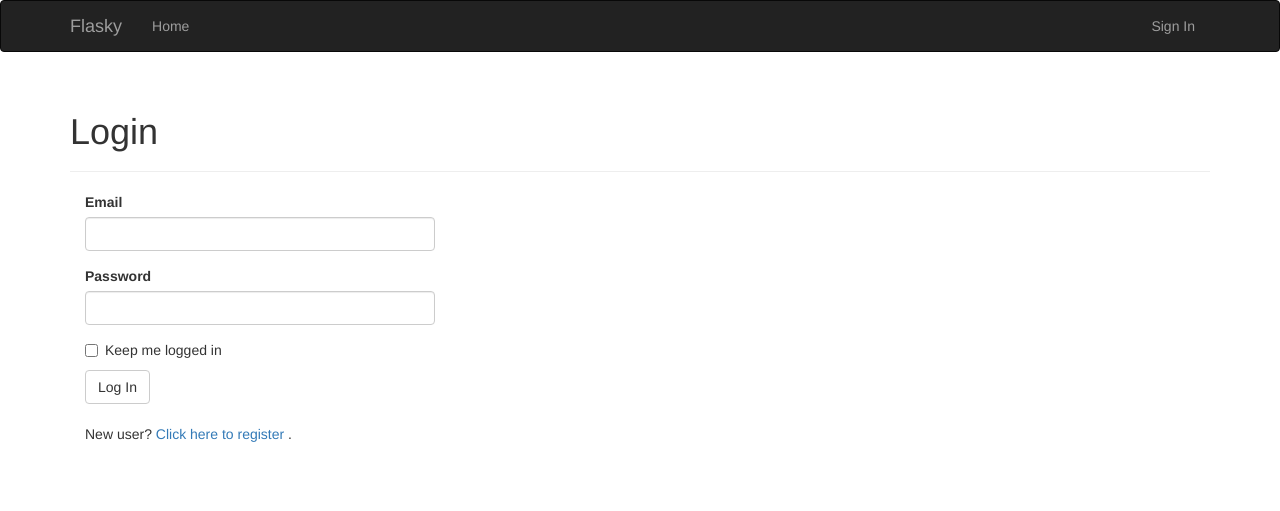
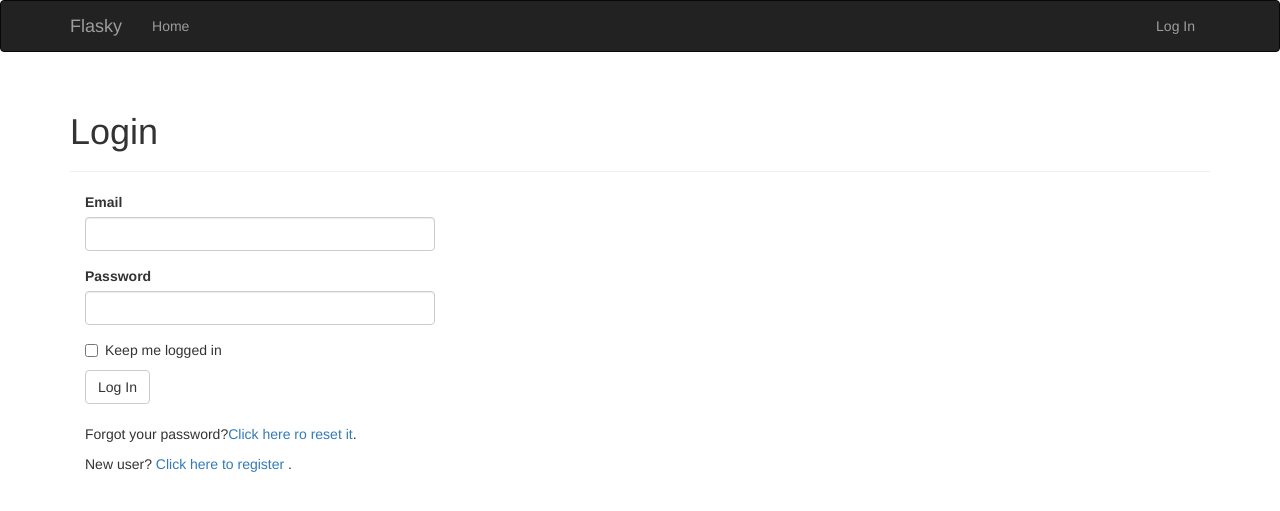
Before and after one commit to zheng-zy/flask_app, a Flask app: page /auth/login in a window 1280 px wide. Shown: the top 511 px of the page. Run offline with Flask 2, Linux system fonts and the light colour scheme; some libraries are stand-ins or nearby versions.

Commit message:
add:重设密码功能

```diff
--- a/app/auth/forms.py
+++ b/app/auth/forms.py
@@ -35,3 +35,28 @@ class RegistrationForm(Form):
     def validate_username(self, field):
         if User.query.filter_by(username=field.data).first():
             raise ValidationError('Username already in use')
+
+
+class ChangePasswordForm(Form):
+    old_password = PasswordField('Old password', validators=[DataRequired()])
+    password = PasswordField('New password',
+                             validators=[DataRequired(), EqualTo('password2', message='Passwords must match')])
+    password2 = PasswordField('Confirm new password', validators=[DataRequired()])
+    submit = SubmitField('Update Password')
+
+
+class ResetPasswordRequestForm(Form):
+    email = StringField('Email', validators=[DataRequired(), Length(1, 64), Email()])
+    submit = SubmitField('Reset Password')
+
+
+class ResetPasswordForm(Form):
+    email = StringField('Email', validators=[DataRequired(), Length(1, 64), Email()])
+    password = PasswordField('New Password',
+                             validators=[DataRequired(), EqualTo('password2', message='Password must match')])
+    password2 = PasswordField('Confirm new password', validators=[DataRequired()])
+    submit = SubmitField('Reset Password')
+
+    def validate_email(self, field):
+        if User.query.filter_by(email=field.data).first() is None:
+            raise ValidationError('Unknown email address.')
--- a/app/auth/views.py
+++ b/app/auth/views.py
@@ -2,7 +2,7 @@ from flask import render_template, redirect, request, url_for, flash
 from flask_login import login_user, logout_user, login_required, current_user
 
 from . import auth
-from .forms import LoginForm, RegistrationForm
+from .forms import LoginForm, RegistrationForm, ChangePasswordForm, ResetPasswordRequestForm, ResetPasswordForm
 from .. import db
 from ..email import send_email
 from ..models import User
@@ -78,3 +78,53 @@ def resend_confirmation():
     send_email(current_user.email, 'Confirm Your Account', 'auth/email/confirm', user=current_user, token=token)
     flash('A new confirmation email has been sent to you by email.')
     return redirect(url_for('main.index'))
+
+
+@auth.route('/change_password', methods=['GET', 'POST'])
+@login_required
+def change_password():
+    form = ChangePasswordForm()
+    if form.validate_on_submit():
+        if current_user.verify_password(form.old_password.data):
+            current_user.password = form.password.data
+            db.session.add(current_user)
+            flash('Your password has been update.')
+            return redirect(url_for('main.index'))
+        else:
+            flash('Invalid password.')
+    return render_template("auth/change_password.html", form=form)
+
+
+@auth.route('/reset', methods=['GET', 'POST'])
+def password_reset_request():
+    if not current_user.is_anonymous:
+        return redirect(url_for('main.index'))
+    form = ResetPasswordRequestForm()
+    if form.validate_on_submit():
+        user = User.query.filter_by(email=form.email.data).first()
+        if user:
+            token = user.generate_reset_token()
+            send_email(user.email, 'Reset Your Password',
+                       'auth/email/reset_password',
+                       user=user, token=token,
+                       next=request.args.get('next'))
+            flash('An email with instructions to reset your password has been sent to you.')
+            return redirect(url_for('auth.login'))
+    return render_template('auth/reset_password.html', form=form)
+
+
+@auth.route('/reset/<token>', methods=['GET', 'POST'])
+def password_reset(token):
+    if not current_user.is_anonymous:
+        return redirect(url_for('main.index'))
+    form = ResetPasswordForm()
+    if form.validate_on_submit():
+        user = User.query.filter_by(email=form.email.data).first()
+        if user is None:
+            return redirect(url_for('main.index'))
+        if user.reset_password(token, form.password.data):
+            flash('Your password  has been updated.')
+            return redirect(url_for('auth.login'))
+        else:
+            return redirect(url_for('main.index'))
+    return render_template("auth/reset_password.html", form=form)
--- a/app/templates/auth/login.html
+++ b/app/templates/auth/login.html
@@ -10,6 +10,9 @@
         {{ wtf.quick_form(form) }}
         <br>
         <p>
+            Forgot your password?<a href="{{ url_for('auth.password_reset_request') }}">Click here ro reset it</a>.
+        </p>
+        <p>
             New user?
             <a href="{{ url_for('auth.register') }}">
                 Click here to register
--- a/app/templates/base.html
+++ b/app/templates/base.html
@@ -28,9 +28,15 @@
                 </ul>
                 <ul class="nav navbar-nav navbar-right">
                     {% if current_user.is_authenticated %}
-                        <li><a href="{{ url_for('auth.logout') }}">Sign Out</a></li>
+                        <li class="dropdown">
+                            <a href="#" class="dropdown-toggle" data-toggle="dropdown">Account<b class="caret"></b></a>
+                            <ul class="dropdown-menu">
+                                <li><a href="{{ url_for('auth.change_password') }}">Change Password</a></li>
+                                <li><a href="{{ url_for('auth.logout') }}">Log Out</a></li>
+                            </ul>
+                        </li>
                     {% else %}
-                        <li><a href="{{ url_for('auth.login') }}">Sign In</a></li>
+                        <li><a href="{{ url_for('auth.login') }}">Log In</a></li>
                     {% endif %}
                 </ul>
             </div>
```
Also changed, not shown: app/models.py (+16 -0 lines), app/templates/auth/change_password.html (added, +12 -0 lines), app/templates/auth/email/reset_password.html (added, +11 -0 lines), app/templates/auth/email/reset_password.txt (added, +13 -0 lines), app/templates/auth/reset_password.html (added, +12 -0 lines), data-dev.sqlite.
